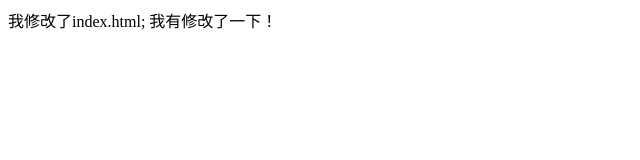
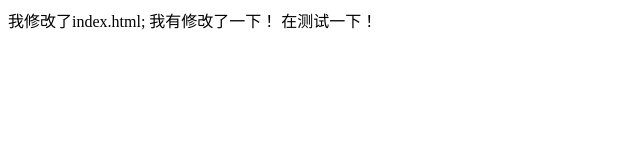
Before and after one commit to dttx123/1222-, a plain HTML site: page index.html in a window 1280 px wide. Shown: the full height of the page, 0-640 px from the left. Drawn offline with Linux system fonts and the light colour scheme.

Commit message:
ssh测试002

```diff
--- a/index.html
+++ b/index.html
@@ -9,5 +9,6 @@
 <body>
     我修改了index.html;
     我有修改了一下！
+    在测试一下！
 </body>
 </html>
```
